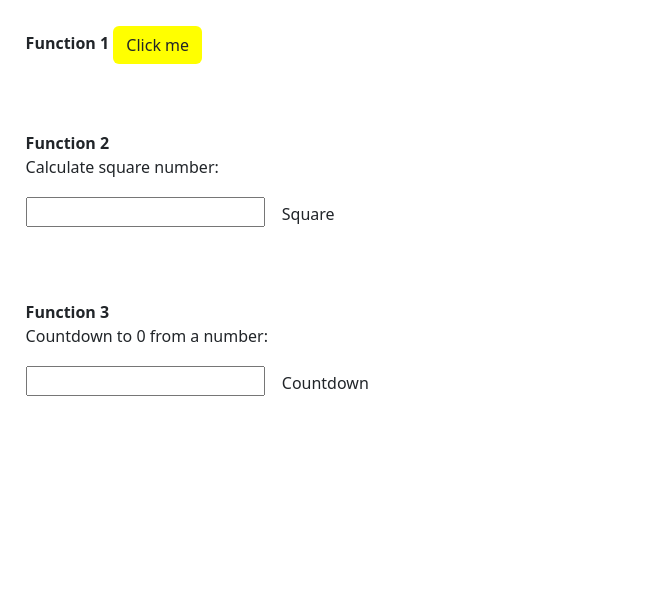
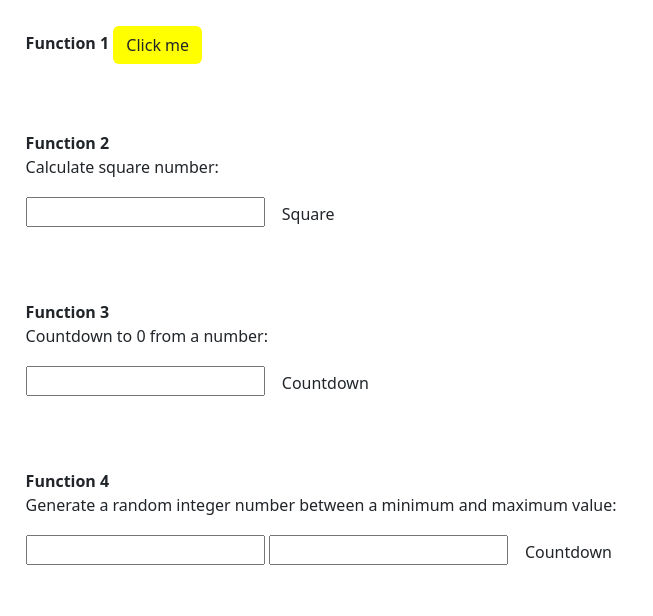
Before and after one commit to felixfinkOU/homework5, a plain HTML site: page index.html in a window 1280 px wide. Shown: the whole page, without its empty margins (0-653 px from the left). Drawn offline with nearby package versions, Linux system fonts and the light colour scheme.

Commit message:
add function 4

```diff
--- a/index.html
+++ b/index.html
@@ -23,10 +23,20 @@
     </div>
     <div style="padding:2%;">
       <b>Function 3</b>
-      <p>Countdown to 0 from a number:</p>
+      <p>Countdown to 0 from a number:</pa>
       <div>
         <input type="text" name="countdownID" id="countdownID">
         <button class="btn" onclick='countdown()'>Countdown</button>
+      </div>
+      <p id="placeholder3"></p>
+    </div>
+    <div style="padding:2%;">
+      <b>Function 4</b>
+      <p>Generate a random integer number between a minimum and maximum value:</pa>
+      <div>
+        <input type="text" name="minID" id="minID">
+        <input type="text" name="maxID" id="maxID">
+        <button class="btn" onclick='genRandomNum()'>Countdown</button>
       </div>
       <p id="placeholder3"></p>
     </div>
@@ -49,6 +59,13 @@
         }
         document.getElementById('placeholder3').innerHTML = result;
       }
+      function genRandomNum() {
+        let min = document.querySelector("#minID").value;
+        parseInt(min);
+        let max = document.querySelector("#maxID").value;
+        parseInt(max)
+        document.getElementById('placeholder4').innerHTML = Math.round(Math.random() * (max - min) + min);
+      }
     </script>
   </body>
 </html>
```
